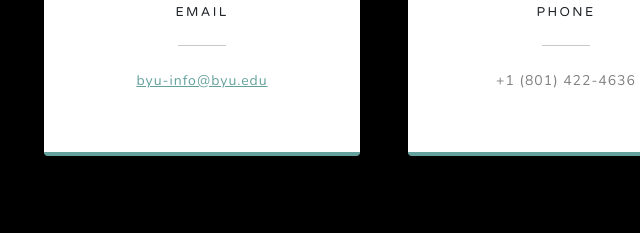
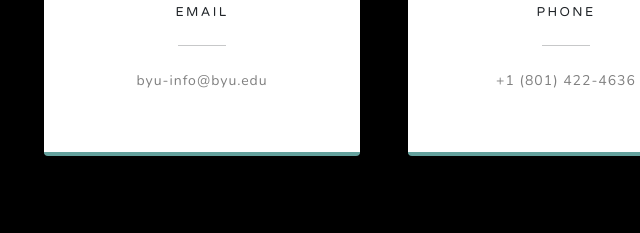
Before and after one commit to sboris001/IS201, a plain HTML site: page index.html in a window 1280 px wide. Shown: the part 3336-3569 px from the top of the page, 438-1078 px from the left. Drawn offline with nearby package versions, Linux system fonts and the light colour scheme.

Commit message:
Update index.html

```diff
--- a/index.html
+++ b/index.html
@@ -139,7 +139,7 @@
                                 <i class="fas fa-envelope text-primary mb-2"></i>
                                 <h4 class="text-uppercase m-0">Email</h4>
                                 <hr class="my-4 mx-auto">
-                                <div class="small text-black-50"><a href="#!">byu-info@byu.edu</a></div>
+                                <div class="small text-black-50">byu-info@byu.edu</div>
                             </div>
                         </div>
                     </div>
```
